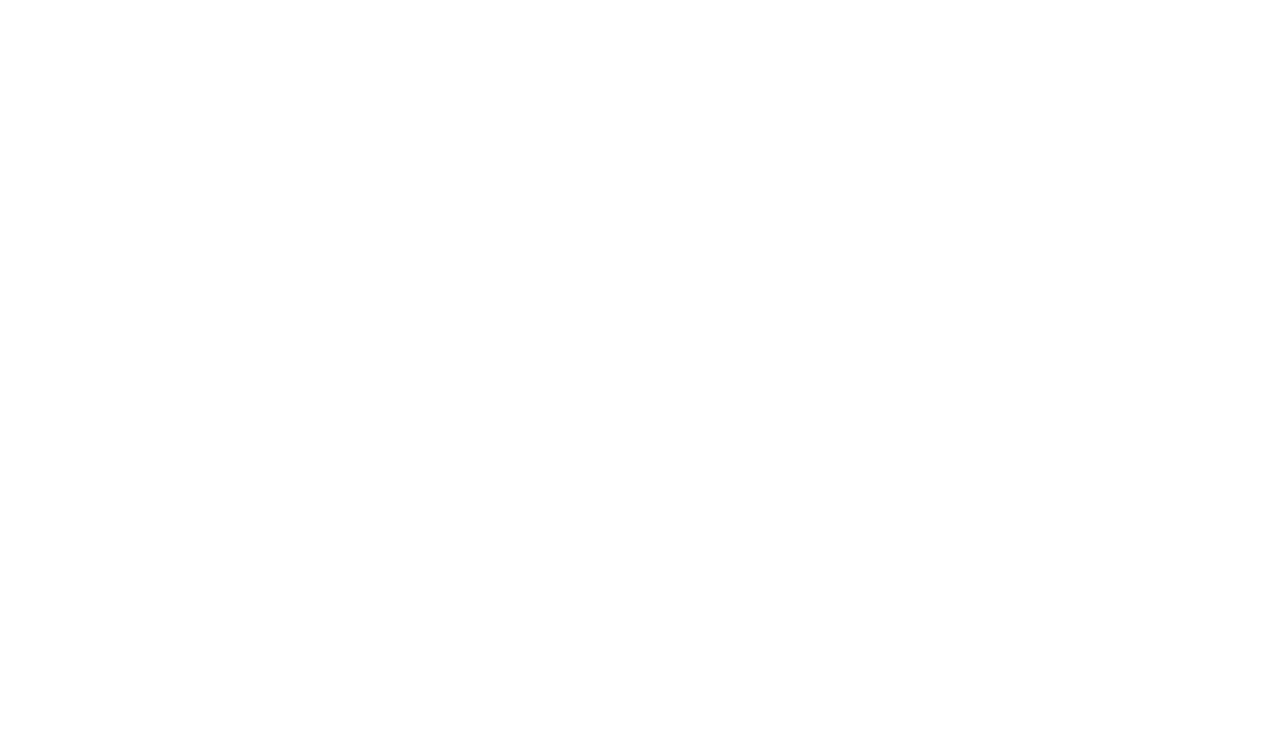
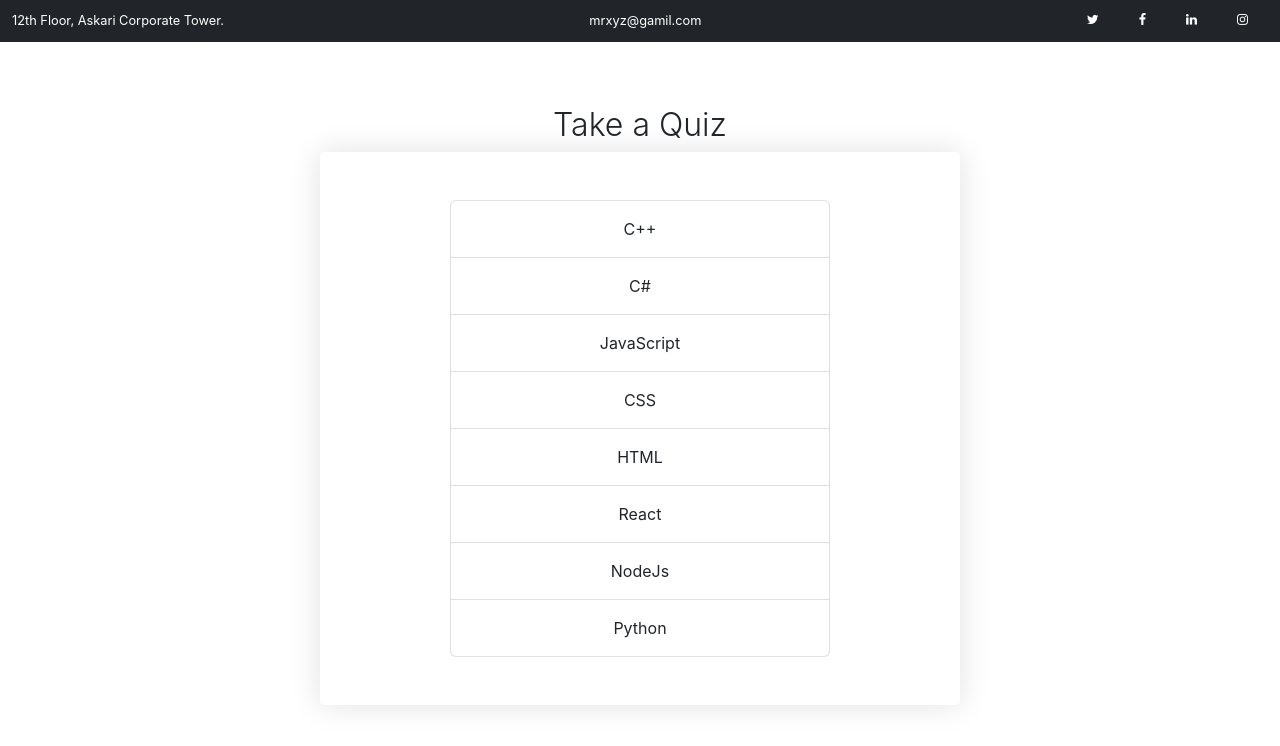
Before and after one commit to zohaibabdullah1/Training-Management-System, a React (Create React App) app: page /quiz in a window 1280 px wide. Before the commit this address had no page. Shown: the top 746 px of the page. Built offline with nearby package versions, Linux system fonts and the light colour scheme.

Commit message:
Student Portal, Quiz pages

```diff
--- a/package.json
+++ b/package.json
@@ -13,6 +13,7 @@
     "react": "^18.2.0",
     "react-bootstrap": "^2.7.4",
     "react-dom": "^18.2.0",
+    "react-modern-drawer": "^1.2.0",
     "react-router-dom": "^6.11.2",
     "react-scripts": "5.0.1",
     "reactstrap": "^9.1.10",
--- a/public/index.html
+++ b/public/index.html
@@ -37,6 +37,7 @@
   integrity="sha384-rbsA2VBKQhggwzxH7pPCaAqO46MgnOM80zW1RWuH61DGLwZJEdK2Kadq2F9CUG65"
   crossorigin="anonymous"
 />
+
     <link rel="stylesheet" href="https://cdnjs.cloudflare.com/ajax/libs/font-awesome/4.7.0/css/font-awesome.min.css">
   </head>
   <body>
--- /dev/null
+++ b/src/Admin.js
@@ -0,0 +1,59 @@
+import React from "react";
+import ListGroup from "react-bootstrap/ListGroup";
+import Drawer from "react-modern-drawer";
+import "react-modern-drawer/dist/index.css";
+
+const AdminPanel = () => {
+  const [isOpen, setIsOpen] = React.useState(true);
+  const toggleDrawer = () => {
+    setIsOpen((prevState) => !prevState);
+  };
+
+  return (
+    <>
+      <button className="titlebar_btn" onClick={toggleDrawer}>
+        Show
+      </button>
+      <Drawer
+        open={isOpen}
+        onClose={toggleDrawer}
+        direction="left"
+        // className='bla bla bla'
+      >
+        <div>
+          <ListGroup >
+            <ListGroup.Item action href="/">
+              Create Course
+            </ListGroup.Item>
+            <ListGroup.Item action href="/lms">
+              Create Quiz
+            </ListGroup.Item>
+            <ListGroup.Item action>
+              Manage Courses
+            </ListGroup.Item>
+            <ListGroup.Item action>
+              Manage Quizzes
+            </ListGroup.Item>
+            <ListGroup.Item action>
+              Manage Attendence
+            </ListGroup.Item>
+            <ListGroup.Item action>
+              Create/Update Results
+            </ListGroup.Item>
+            <ListGroup.Item action>
+              Add Instructors
+            </ListGroup.Item>
+            <ListGroup.Item action>
+              Manage Accesses
+            </ListGroup.Item>
+            <ListGroup.Item action>
+              Sign Out
+            </ListGroup.Item>
+          </ListGroup>
+        </div>
+      </Drawer>
+    </>
+  );
+};
+
+export default AdminPanel;
--- /dev/null
+++ b/src/C++.js
@@ -0,0 +1,17 @@
+import NavComp from "./NavBrandComp";
+function Cpp(){
+
+    return(
+
+        <>
+        {<NavComp/>}
+            <h2 className="quiz-text">  Ready to start Quiz?</h2>
+
+
+
+
+        </>
+    );
+
+}
+export default Cpp;
--- /dev/null
+++ b/src/Drawer.js
@@ -0,0 +1,62 @@
+import React from "react";
+import ListGroup from "react-bootstrap/ListGroup";
+import Drawer from "react-modern-drawer";
+import "react-modern-drawer/dist/index.css";
+
+const App = () => {
+  const [isOpen, setIsOpen] = React.useState(false);
+  const toggleDrawer = () => {
+    setIsOpen((prevState) => !prevState);
+  };
+
+  return (
+    <>
+    <div>
+    <button className="titlebar_btn" onClick={toggleDrawer}>
+        Show
+      </button>
+      <Drawer
+        open={isOpen}
+        onClose={toggleDrawer}
+        direction="left"
+        // className='bla bla bla'
+      >
+        <div>
+          <ListGroup >
+            <ListGroup.Item action href="/">
+              Home
+            </ListGroup.Item>
+            <ListGroup.Item action href="/quiz">
+              Take a Quiz
+            </ListGroup.Item>
+            <ListGroup.Item action>
+              Attendence
+            </ListGroup.Item>
+            <ListGroup.Item action>
+              Enrolled Courses
+            </ListGroup.Item>
+            <ListGroup.Item action>
+              New Courses
+            </ListGroup.Item>
+            <ListGroup.Item action>
+              Results
+            </ListGroup.Item>
+            <ListGroup.Item action>
+              Sign Out
+            </ListGroup.Item>
+          </ListGroup>
+        </div>
+      </Drawer>
+
+    </div>
+    <div>
+
+    </div>
+
+
+
+    </>
+  );
+};
+
+export default App;
--- /dev/null
+++ b/src/Quiz.js
@@ -0,0 +1,42 @@
+import React from "react";
+import ListGroup from "react-bootstrap/ListGroup";
+import NavComp from "./NavBrandComp";
+
+function Quiz(){
+    return(
+        <div >
+            {<NavComp/>}
+            <h2 className="quiz-text">Take a Quiz</h2>
+            <div className="quiz-main">
+          <ListGroup >
+            <ListGroup.Item className="quiz-list" action href="/cpp">
+              C++
+            </ListGroup.Item>
+            <ListGroup.Item className="quiz-list" action href="/quiz">
+              C#
+            </ListGroup.Item>
+            <ListGroup.Item className="quiz-list" action>
+              JavaScript
+            </ListGroup.Item>
+            <ListGroup.Item className="quiz-list" action>
+              CSS
+            </ListGroup.Item>
+            <ListGroup.Item className="quiz-list" action>
+              HTML
+            </ListGroup.Item>
+            <ListGroup.Item className="quiz-list" action>
+              React
+            </ListGroup.Item>
+            <ListGroup.Item className="quiz-list" action>
+              NodeJs
+            </ListGroup.Item>
+            <ListGroup.Item className="quiz-list" action>
+              Python
+            </ListGroup.Item>
+          </ListGroup>
+        </div>
+        </div>
+    );
+}
+
+export default Quiz;
--- a/src/Routes.js
+++ b/src/Routes.js
@@ -5,6 +5,11 @@
 import RegForm from "./Components/Auth/Register";
 import Catlogs from "./Catlog";
 import PassReset from "./Pass_reset";
+import Dashboard from "./Components/Admin/Dashboard";
+import App from "./Drawer";
+import AdminPanel from "./Admin";
+import Quiz from "./Quiz";
+import Cpp from "./C++";
 
 function Router() {
   return (
@@ -14,6 +19,11 @@
       <Route path="/register" element={<RegForm />} />
       <Route path="/catlog" element={<Catlogs />} />
       <Route path="/forget" element={<PassReset />} />
+      <Route path="/admin" element={<Dashboard />} />
+      <Route path="/lms" element={<App />} />
+      <Route path="/ap" element={<AdminPanel />} />
+      <Route path="/quiz" element={<Quiz />} />
+      <Route path="/cpp" element={<Cpp />} />
     </Routes>
   );
 }
--- a/src/index.css
+++ b/src/index.css
@@ -281,6 +281,26 @@
 
 }
 
+.quiz-main{
+  width: 50%;
+  margin: auto;
+  /* margin-top: 1rem ; */
+  padding: 3rem;
+  box-shadow: 0px 0px 30px 1px rgb(227, 227, 227);
+  border-radius: 5px;
+}
+.quiz-list{
+  width: 70%;
+  margin: auto;
+  padding: 1rem;
+}
+
+.quiz-text{
+  /* font-family: 'Franklin Gothic Medium', 'Arial Narrow', Arial, sans-serif; */
+  font-weight: 300;
+  margin-top: 4rem;
+}
+
 /* ####################################################################################################### */
 .aboutUs{
   box-shadow: 0px 0px 20px rgb(255,109,52);
```
Also changed, not shown: 1 other file (tests, documents, lock files or other folders).
